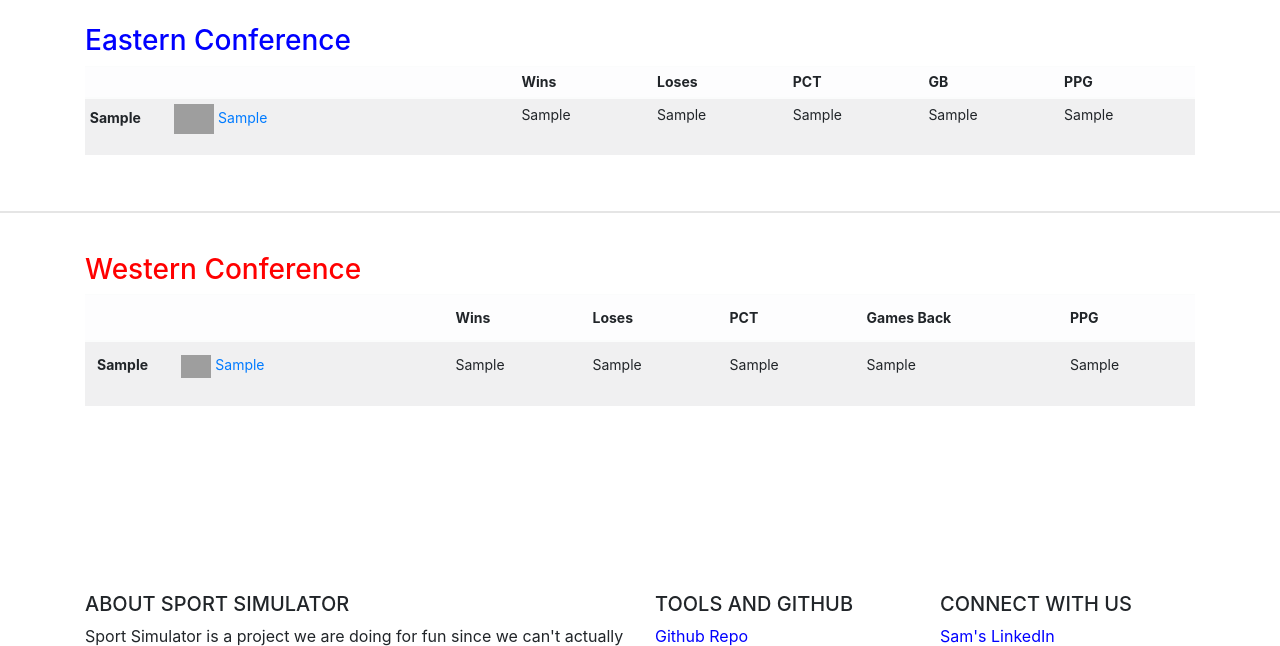
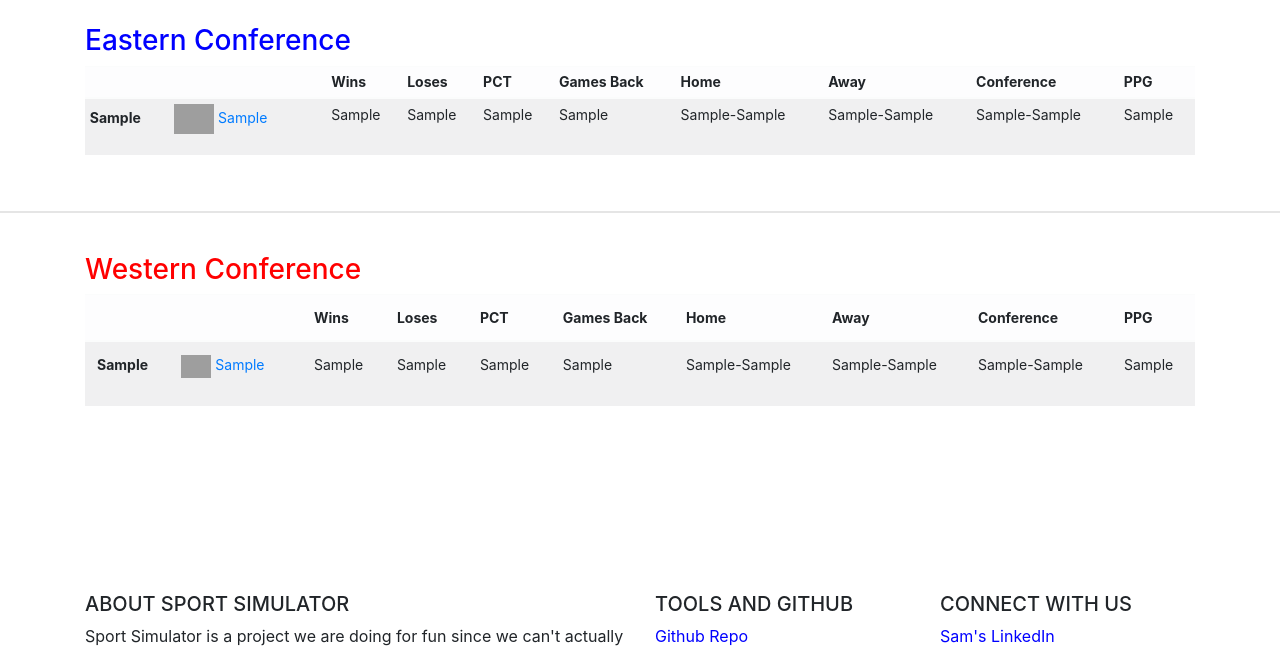
Before and after one commit to JustinJKelly/sports_simulator, a Django app: template templates/basketball/standings.html in a window 1280 px wide. Shown: the part 56-702 px from the top of the page. Run offline with Django 3.2, Linux system fonts and the light colour scheme; the template is opened without the code that fills it: most values are stand-ins (such as "Sample title", 1, 10 or a date in 2020); some libraries are stand-ins or nearby versions; grey boxes are pictures that could not be loaded.

Commit message:
changed standings page

```diff
--- a/basketball/models.py
+++ b/basketball/models.py
@@ -112,6 +112,12 @@ class Team(models.Model):
     games_played = models.IntegerField(null=False)
     team_id = models.IntegerField(primary_key=True)
     players = JSONField()
+    home_wins = models.IntegerField(null=False)
+    away_wins = models.IntegerField(null=False)
+    home_losses = models.IntegerField(null=False)
+    away_losses = models.IntegerField(null=False)
+    conference_wins = models.IntegerField(null=False)
+    conference_losses = models.IntegerField(null=False)
 
     def __str__(self):
         return str(self.team_name)
--- a/templates/basketball/standings.html
+++ b/templates/basketball/standings.html
@@ -14,7 +14,10 @@
                     <th scope="col">Wins</th>
                     <th scope="col">Loses</th>
                     <th scope="col">PCT</th>
-                    <th scope="col">GB</th>
+                    <th scope="col">Games Back</th>
+                    <th scope="col">Home</th>
+                    <th scope="col">Away</th>
+                    <th scope="col">Conference</th>
                     <th scope="col">PPG</th>
                 </tr>
             </thead>
@@ -28,10 +31,13 @@
                                 <a href="/basketball/team/{{ team.8 }}">{{ team.0 }}</a>
                             </p>
                         </td>
-                        <td> {{ team.1 }}</td>
+                        <td> {{ team.1 }} </td>
                         <td> {{ team.2 }} </td>
                         <td> {{ team.3 }} </td>
                         <td> {{ team.4 }} </td>
+                        <td> {{ team.9}}-{{ team.11}} </td>
+                        <td> {{ team.10}}-{{ team.12}} </td>
+                        <td> {{ team.13}}-{{ team.14}} </td>
                         <td> {{ team.5 }} </td>
                     </tr>
                 {% endfor %}
@@ -41,6 +47,24 @@
     <br/>
     <hr style="color:black; border-width: 2px;"></hr>
     <br/>
+
+    <!--
+        team.team_name,
+        team.team_wins,
+        team.team_losses,
+        round((team.team_wins/(team.games_played)),3),
+        games_back,
+        round((team.points_total/team.games_played),1),
+        6find_team_image(team.team_id),
+        7rank,
+        8team.team_id,
+        9team.home_wins,
+        10team.away_wins,
+        11team.home_losses,
+        12team.away_losses,
+        13team.conference_wins,
+        14team.conference_losses
+    -->
     <div class="table-responsive container">
         <h3 style="color:red;"> Western Conference</h3>
         <table class="table table-striped table-light">
@@ -51,6 +75,9 @@
                     <th scope="col">Loses</th>
                     <th scope="col">PCT</th>
                     <th scope="col">Games Back</th>
+                    <th scope="col">Home</th>
+                    <th scope="col">Away</th>
+                    <th scope="col">Conference</th>
                     <th scope="col">PPG</th>
                 </tr>
             </thead>
@@ -68,6 +95,9 @@
                         <td> {{ team.2 }} </td>
                         <td> {{ team.3 }} </td>
                         <td> {{ team.4 }} </td>
+                        <td> {{ team.9}}-{{ team.11}} </td>
+                        <td> {{ team.10}}-{{ team.12}} </td>
+                        <td> {{ team.13}}-{{ team.14}} </td>
                         <td> {{ team.5 }} </td>
                     </tr>
                 {% endfor %}
```
Also changed, not shown: basketball/views.py (+14 -2 lines), basketball/migrations/0020_auto_20200422_1929.py (added), basketball/migrations/0021_auto_20200422_1931.py (added).
